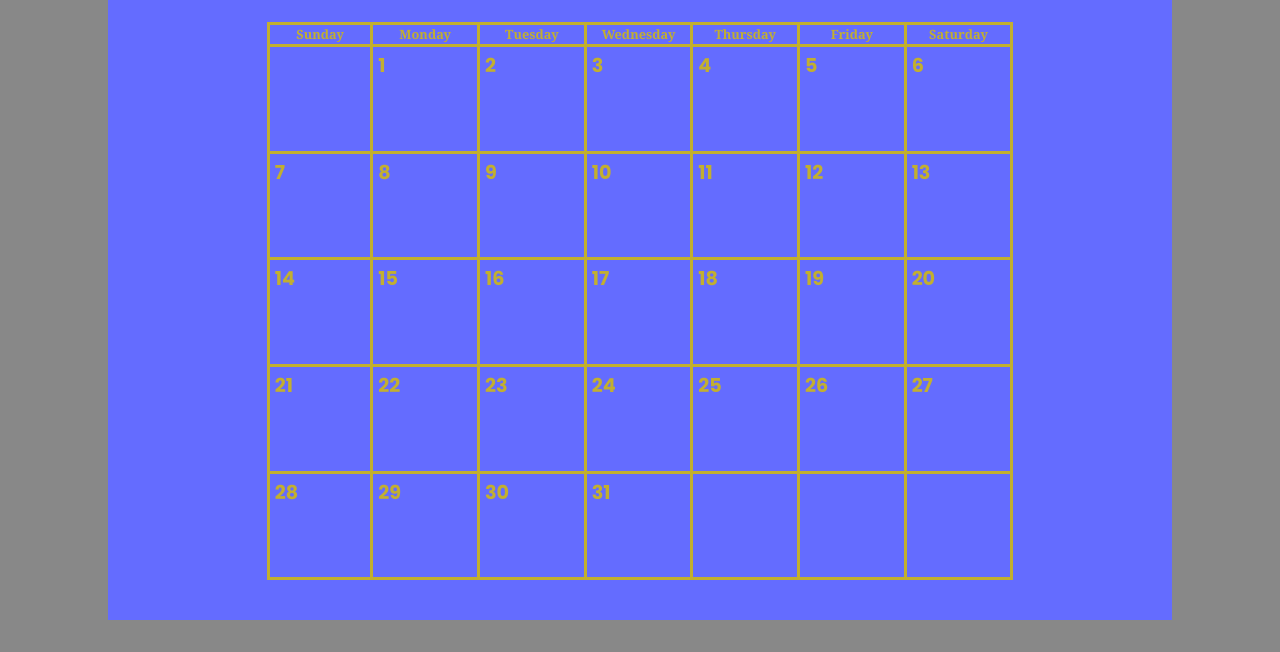
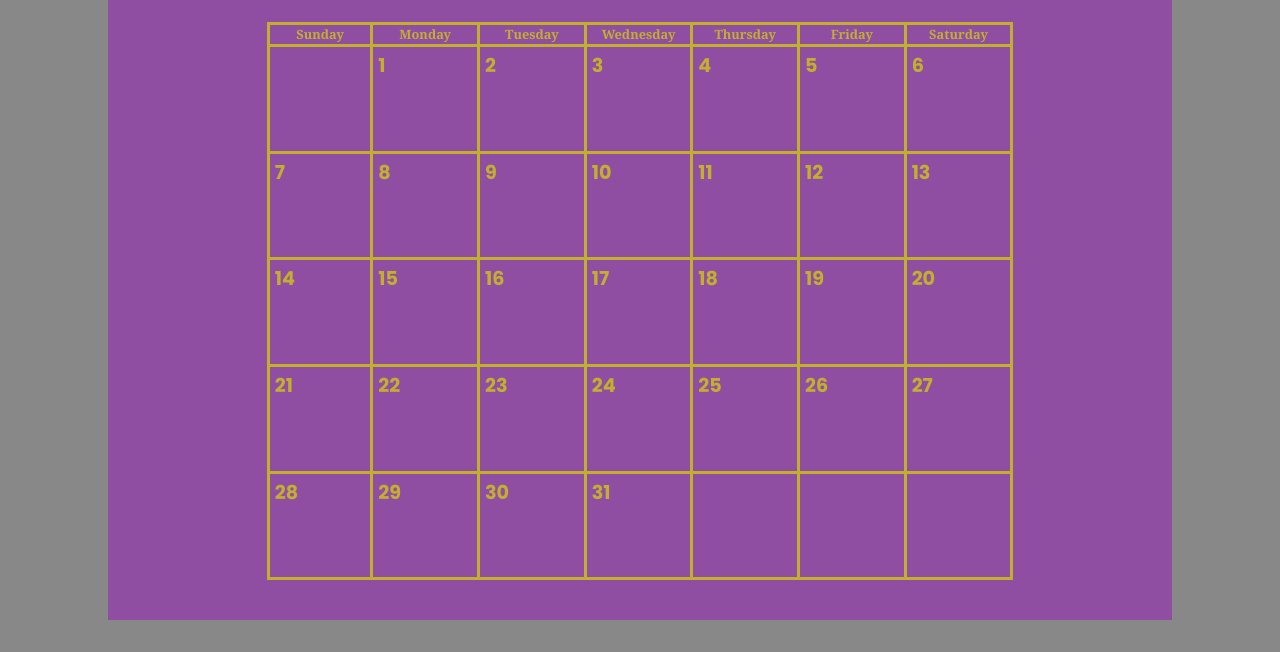
Before and after one commit to dmitrifedoruk/vite-calendar, a website built with Vite: page index.html in a window 1280 px wide. Shown: the part 155-807 px from the top of the page. Built offline with nearby package versions, Linux system fonts and the light colour scheme; a web font is replaced by a local one.

Commit message:
testing deployment

```diff
--- a/style.css
+++ b/style.css
@@ -57,8 +57,8 @@ h1 {
   display: grid;
   justify-content: center;
   width: 80vw;
-  background-color: #646cff;
-  /*background-color: rgba(208, 210, 204, 0.71);*/
+  /*background-color: #646cff;*/
+  background-color: rgb(144, 78, 162);
   padding: 20px 20px 40px;
   margin-right: auto;
   margin-left: auto;
```
